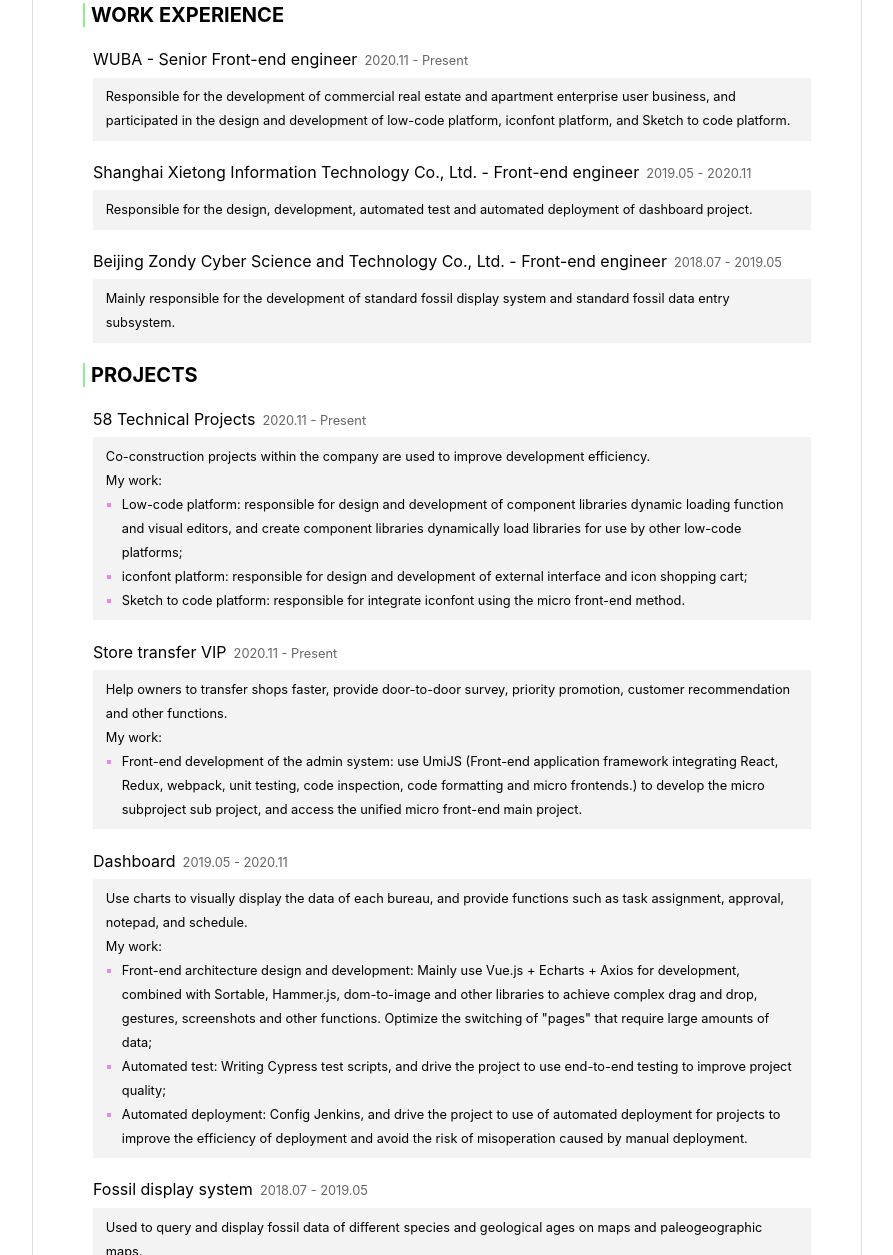
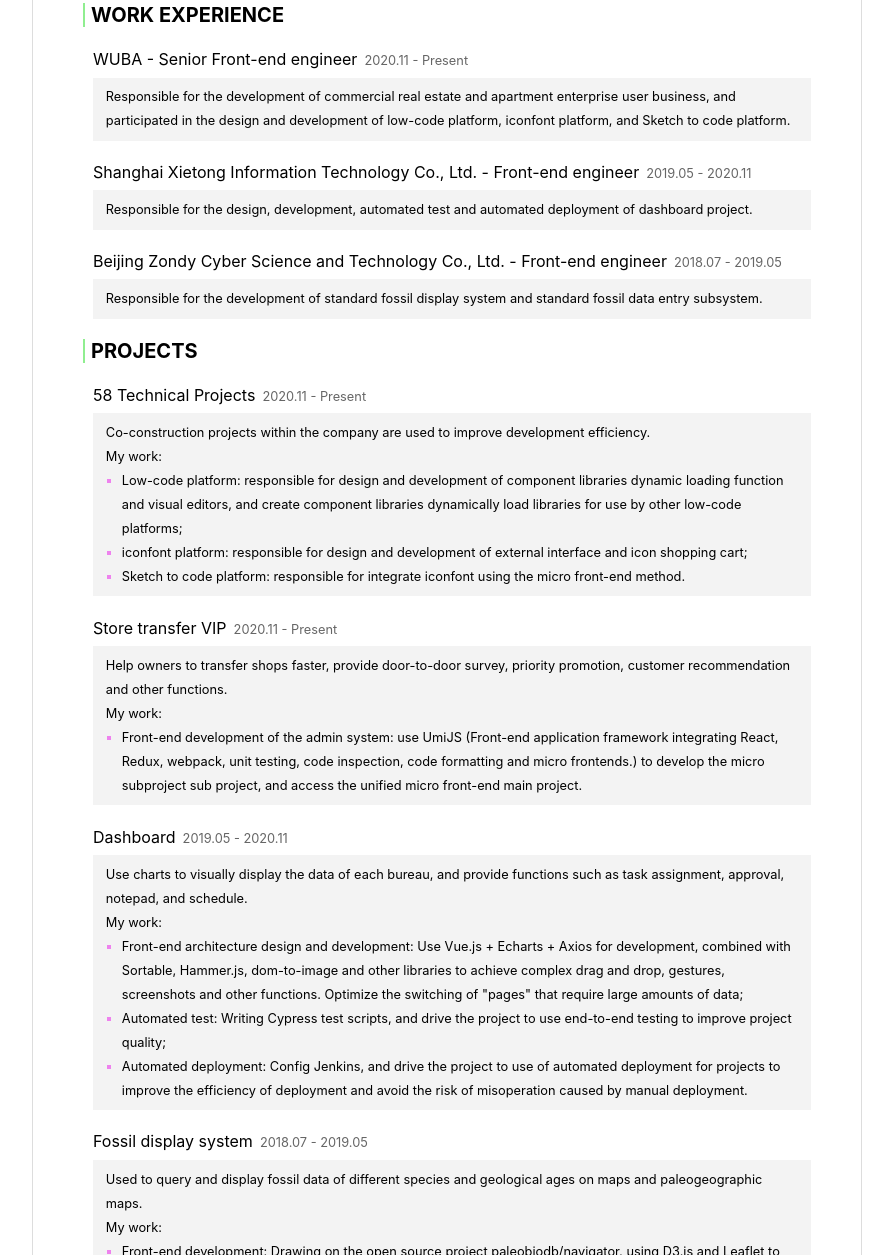
Before and after one commit to 1010543618/CV-template, a plain HTML site: page index.en.html in a window 1280 px wide. Shown: the part 569-1824 px from the top of the page, without its empty margins (193-1086 px from the left). Drawn offline with Linux system fonts and the light colour scheme.

Commit message:
rm "mainly"

```diff
--- a/index.en.html
+++ b/index.en.html
@@ -120,8 +120,8 @@
                 <span class="tag">2018.07 - 2019.05</span>
                 <div class="experience__detail">
                   <p>
-                    Mainly responsible for the development of standard fossil
-                    display system and standard fossil data entry subsystem.
+                    Responsible for the development of standard fossil display
+                    system and standard fossil data entry subsystem.
                   </p>
                 </div>
               </li>
@@ -191,12 +191,12 @@
                   <p>My work:</p>
                   <ul>
                     <li>
-                      Front-end architecture design and development: Mainly use
-                      Vue.js + Echarts + Axios for development, combined with
-                      Sortable, Hammer.js, dom-to-image and other libraries to
-                      achieve complex drag and drop, gestures, screenshots and
-                      other functions. Optimize the switching of "pages" that
-                      require large amounts of data;
+                      Front-end architecture design and development: Use Vue.js
+                      + Echarts + Axios for development, combined with Sortable,
+                      Hammer.js, dom-to-image and other libraries to achieve
+                      complex drag and drop, gestures, screenshots and other
+                      functions. Optimize the switching of "pages" that require
+                      large amounts of data;
                     </li>
                     <li>
                       Automated test: Writing Cypress test scripts, and drive
```
